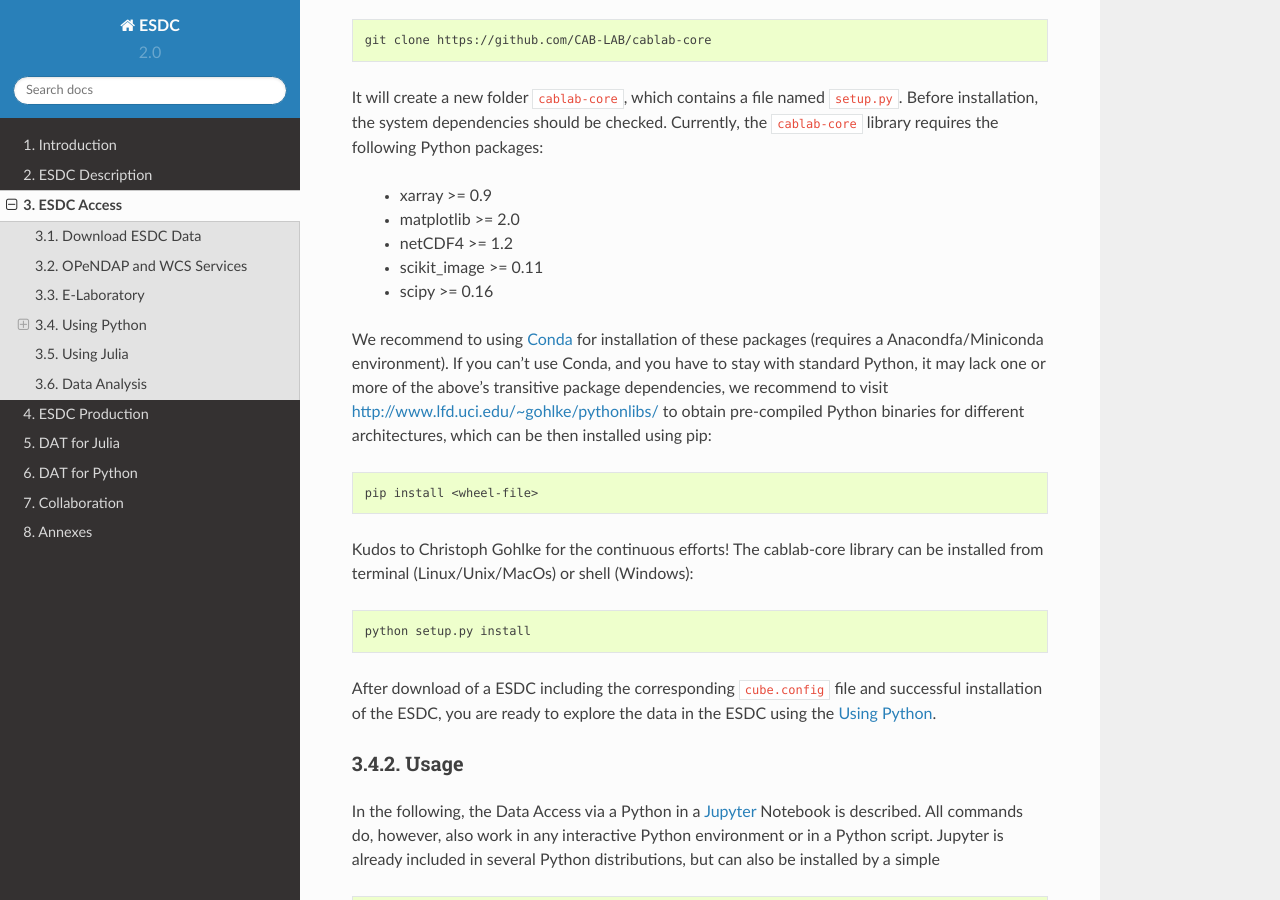
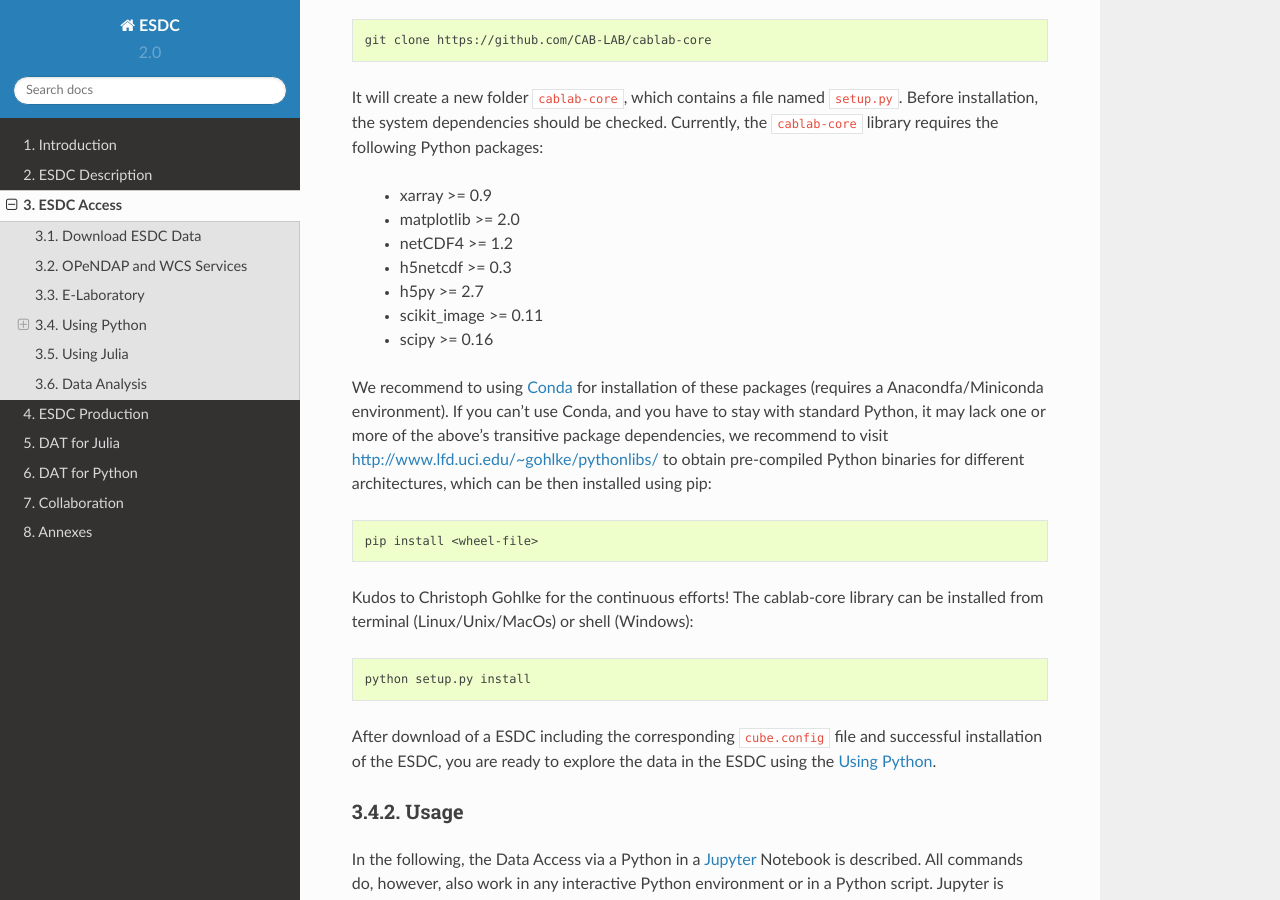
Before and after one commit to esa-esdl/esdl-core, a Sphinx documentation site: the page built from doc/esdc_access.rst, in a window 1280 px wide and 900 px high, scrolled down 1689 px. Built offline with Sphinx 7.4.7 and the Read the Docs theme 2.0.0, drawn with Linux system fonts in a browser that asks for light colours.

Commit message:
doc updates

```diff
--- a/doc/esdc_access.rst
+++ b/doc/esdc_access.rst
@@ -96,6 +96,8 @@ Python packages:
     * xarray >= 0.9
     * matplotlib >= 2.0
     * netCDF4 >= 1.2
+    * h5netcdf >= 0.3
+    * h5py >= 2.7
     * scikit_image >= 0.11
     * scipy >= 0.16
 
```
